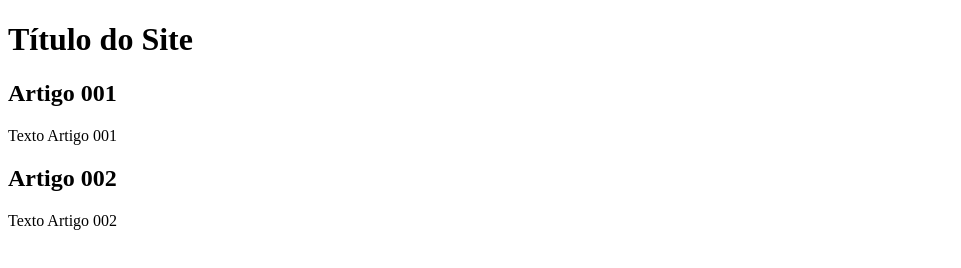
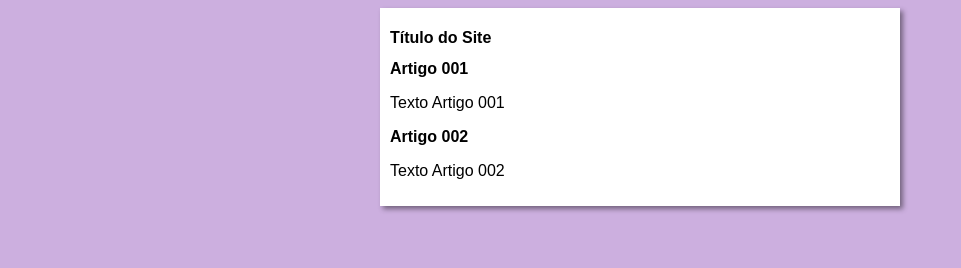
Before and after one commit to PauloAdolpho/projeto-site, a plain HTML site: page index.html in a window 1280 px wide. Shown: the whole page, without its empty margins (0-961 px from the left). Drawn offline with Linux system fonts and the light colour scheme.

Commit message:
iniciei o design

```diff
--- /dev/null
+++ b/estilos/style.css
@@ -0,0 +1,17 @@
+*{
+    font-family: Arial, Helvetica, sans-serif;
+    font-size: 16px;
+}
+
+body {
+    background-color: rgb(204, 175, 223);
+
+}
+
+main {
+    background-color: white;
+    width: 500px;
+    margin: auto;
+    padding: 10px;
+    box-shadow: 3px 3px 5px rgba(0, 0, 0, 0.438);
+}
--- a/index.html
+++ b/index.html
@@ -4,6 +4,7 @@
     <meta charset="UTF-8">
     <meta name="viewport" content="width=device-width, initial-scale=1.0">
     <title>Título do Site</title>
+    <link rel="stylesheet" href="estilos/style.css">
 </head>
 <body>
     <main>
```
